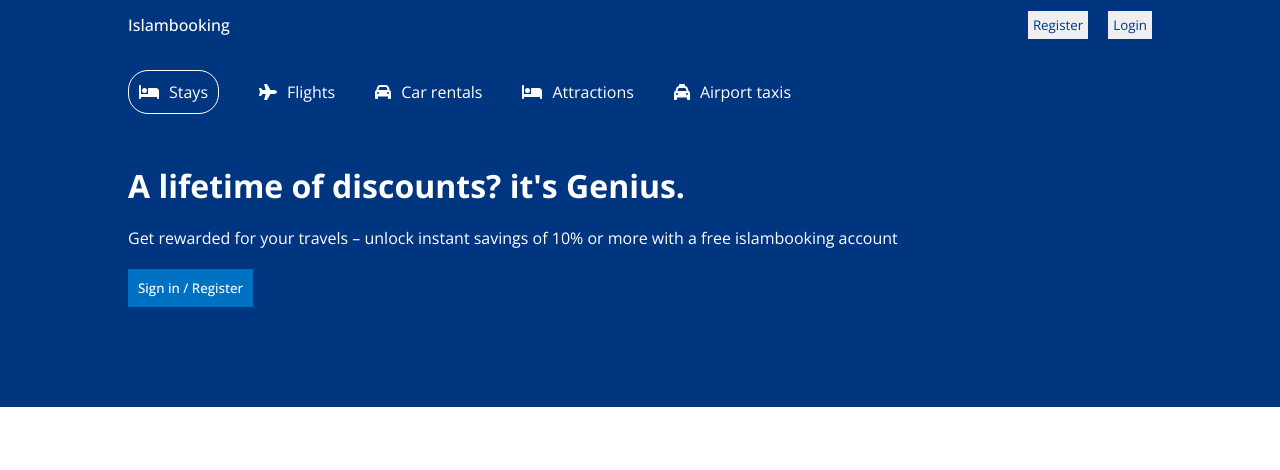
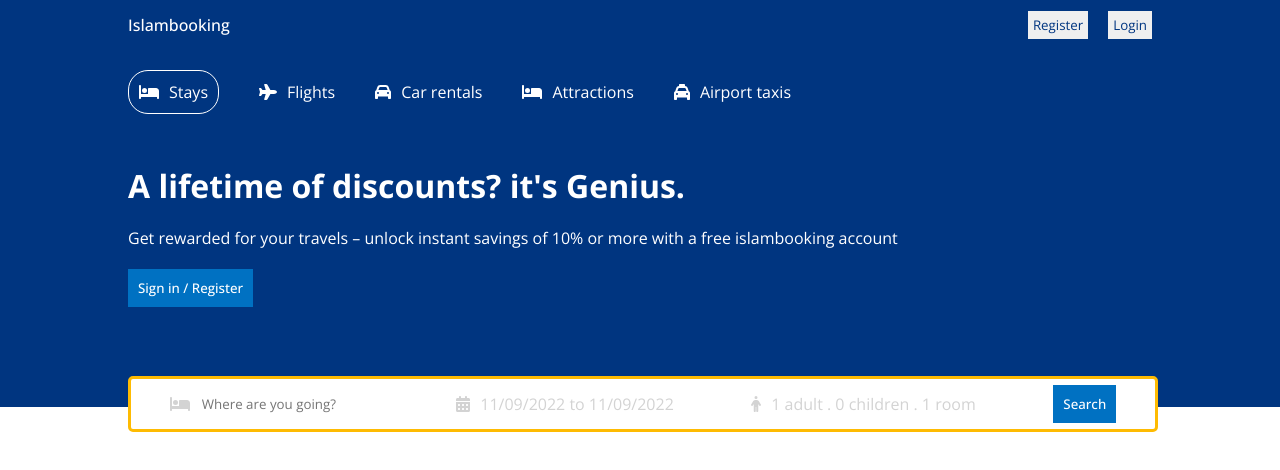
Before and after one commit to Darudul/Hotel_booking_app_client-, a React (Create React App) app: page / in a window 1280 px wide. Shown: the top 470 px of the page. Built offline with nearby package versions, Linux system fonts and the light colour scheme.

Commit message:
booking date added

```diff
--- a/package.json
+++ b/package.json
@@ -10,7 +10,9 @@
     "@testing-library/jest-dom": "^5.16.5",
     "@testing-library/react": "^13.4.0",
     "@testing-library/user-event": "^13.5.0",
+    "date-fns": "^2.29.3",
     "react": "^18.2.0",
+    "react-date-range": "^1.4.0",
     "react-dom": "^18.2.0",
     "react-router-dom": "^6.4.3",
     "react-scripts": "5.0.1",
--- a/src/components/navbar/header/Header.css
+++ b/src/components/navbar/header/Header.css
@@ -3,6 +3,7 @@
     color: white;
     display: flex;
     justify-content: center;
+    position: relative;
 }
 .headerContainer{
     width: 100%;
@@ -35,3 +36,74 @@
     padding: 10px;
     cursor: pointer;
 }
+
+.headerSearch {
+    height: 30px;
+    background-color: white;
+    border: 3px solid #febb02;
+    display: flex;
+    align-items: center;
+    justify-content: space-around;
+    padding: 10px 0px;
+    border-radius: 5px;
+    position: absolute;
+    bottom: -25px;
+    width: 100%;
+    max-width: 1024px;
+}
+.headerIcon {
+    color: lightgray;
+}
+.headerSearchItem {
+    display: flex;
+    align-items: center;
+    gap: 10px;
+}
+.headerSearchInput {
+    border: none;
+    outline: none;
+}
+.headerSearchText {
+    color: lightgray;
+    cursor: pointer;
+}
+.date {
+    position: absolute;
+    top: 50px;
+    z-index: 2;
+}
+.options {
+    z-index: 2;
+    position: absolute;
+    top: 50px;
+    background-color: white;
+    color: gray;
+    border-radius: 5px;
+    -webkit-box-shadow: 0px 0px 10px -5px rgba(0, 0, 0, 0.4);
+    box-shadow: 0px 0px 10px -5px rgba(0, 0, 0, 0.4);
+}
+.optionItem {
+    width: 200px;
+    display: flex;
+    justify-content: space-between;
+    margin: 10px;
+}
+.optionCounter {
+    display: flex;
+    align-items: center;
+    gap: 10px;
+    font-size: 12px;
+    color: black;
+}
+.optionCounterButton {
+    width: 30px;
+    height: 30px;
+    border: 1px solid #0071c2;
+    color: #0071c2;
+    cursor: pointer;
+    background-color: white;
+}
+
+.optionCounterButton:disabled {
+    cursor: not-allowed;
+}
--- a/src/components/navbar/header/Header.jsx
+++ b/src/components/navbar/header/Header.jsx
@@ -1,10 +1,45 @@
-import { faBed, faCar, faPlane, faTaxi } from "@fortawesome/free-solid-svg-icons"
-import { FontAwesomeIcon } from "@fortawesome/react-fontawesome"
-import "./Header.css"
+import {
+  faBed,
+  faCalendarDays,
+  faCar,
+  faPerson,
+  faPlane,
+  faTaxi,
+} from "@fortawesome/free-solid-svg-icons";
+import { FontAwesomeIcon } from "@fortawesome/react-fontawesome";
+import "./Header.css";
+import { DateRange } from "react-date-range";
+import { useState } from "react";
+import "react-date-range/dist/styles.css"; // main css file
+import "react-date-range/dist/theme/default.css"; // theme css file
+import { format } from "date-fns";
 
 const Header = () => {
+  const [openDate, setOpenDate] = useState(false);
+  const [date, setDate] = useState([
+    {
+      startDate: new Date(),
+      endDate: new Date(),
+      key: "selection",
+    },
+  ]);
+  const [openOptions, setOpenOptions] = useState(false);
+  const [options, setOptions] = useState({
+    adult: 1,
+    children: 0,
+    room: 1,
+  });
+
+  const handleOption = (name, operation) => {
+    setOptions((prev) => {
+      return {
+        ...prev,
+        [name]: operation === "i" ? options[name] + 1 : options[name] - 1,
+      };
+    });
+  };
   return (
-    <div className="header" >
+    <div className="header">
       <div className="headerContainer">
         <div className="headerList">
           <div className="headerListItem active">
@@ -30,13 +65,121 @@ const Header = () => {
         </div>
         <h1 className="headerTitle">A lifetime of discounts? it's Genius.</h1>
         <p className="headerDesc">
-              Get rewarded for your travels – unlock instant savings of 10% or
-              more with a free islambooking account
+          Get rewarded for your travels – unlock instant savings of 10% or more
+          with a free islambooking account
         </p>
         <button className="headerBtn">Sign in / Register</button>
+        <div className="headerSearch">
+          <div className="headerSearchItem">
+            <FontAwesomeIcon icon={faBed} className="headerIcon" />
+            <input
+              type="text"
+              placeholder="Where are you going?"
+              className="headerSearchInput"
+            />
+          </div>
+          <div className="headerSearchItem">
+            <FontAwesomeIcon icon={faCalendarDays} className="headerIcon" />
+            <span
+              onClick={() => setOpenDate(!openDate)}
+              className="headerSearchText"
+            >
+              {" "}
+              {`${format(date[0].startDate, "MM/dd/yyyy")} to ${format(
+                date[0].startDate,
+                "MM/dd/yyyy"
+              )}`}{" "}
+            </span>
+            {openDate && (
+              <DateRange
+                editableDateInputs={true}
+                onChange={(item) => setDate([item.selection])}
+                moveRangeOnFirstSelection={false}
+                ranges={date}
+                className="date"
+              />
+            )}
+          </div>
+          <div className="headerSearchItem">
+            <FontAwesomeIcon icon={faPerson} className="headerIcon" />
+            <span
+              onClick={() => setOpenOptions(!openOptions)}
+              className="headerSearchText"
+            >
+              {" "}
+              {`${options.adult} adult . ${options.children} children . ${options.room} room`}{" "}
+            </span>
+            {openOptions && (
+              <div className="options">
+                <div className="optionItem">
+                  <span className="optionText">Adult</span>
+                  <div className="optionCounter">
+                    <button
+                      disabled={options.adult <= 1}
+                      className="optionCounterButton"
+                      onClick={() => handleOption("adult", "d")}
+                    >
+                      -
+                    </button>
+                    <span className="optionCounterNumber">{options.adult}</span>
+                    <button
+                      className="optionCounterButton"
+                      onClick={() => handleOption("adult", "i")}
+                    >
+                      +
+                    </button>
                   </div>
                 </div>
-  )
-}
+                <div className="optionItem">
+                  <span className="optionText">Children</span>
+                  <div className="optionCounter">
+                    <button
+                      disabled={options.children <= 0}
+                      className="optionCounterButton"
+                      onClick={() => handleOption("children", "d")}
+                    >
+                      -
+                    </button>
+                    <span className="optionCounterNumber">
+                      {options.children}
+                    </span>
+                    <button
+                      className="optionCounterButton"
+                      onClick={() => handleOption("children", "i")}
+                    >
+                      +
+                    </button>
+                  </div>
+                </div>
+                <div className="optionItem">
+                  <span className="optionText">Room</span>
+                  <div className="optionCounter">
+                    <button
+                      disabled={options.room <= 1}
+                      className="optionCounterButton"
+                      onClick={() => handleOption("room", "d")}
+                    >
+                      -
+                    </button>
+                    <span className="optionCounterNumber">{options.room}</span>
+                    <button
+                      className="optionCounterButton"
+                      onClick={() => handleOption("room", "i")}
+                    >
+                      +
+                    </button>
+                  </div>
+                </div>
+              </div>
+            )}
+          </div>
+          <div className="headerSearchItem">
+            <button className="headerBtn">Search</button>
+          </div>
+        </div>
+      </div>
+    </div>
+  );
+};
 
-export default Header
+export default Header;
```
Also changed, not shown: 1 other file (tests, documents, lock files or other folders). Lines whose indentation alone changed are shown as unchanged.
